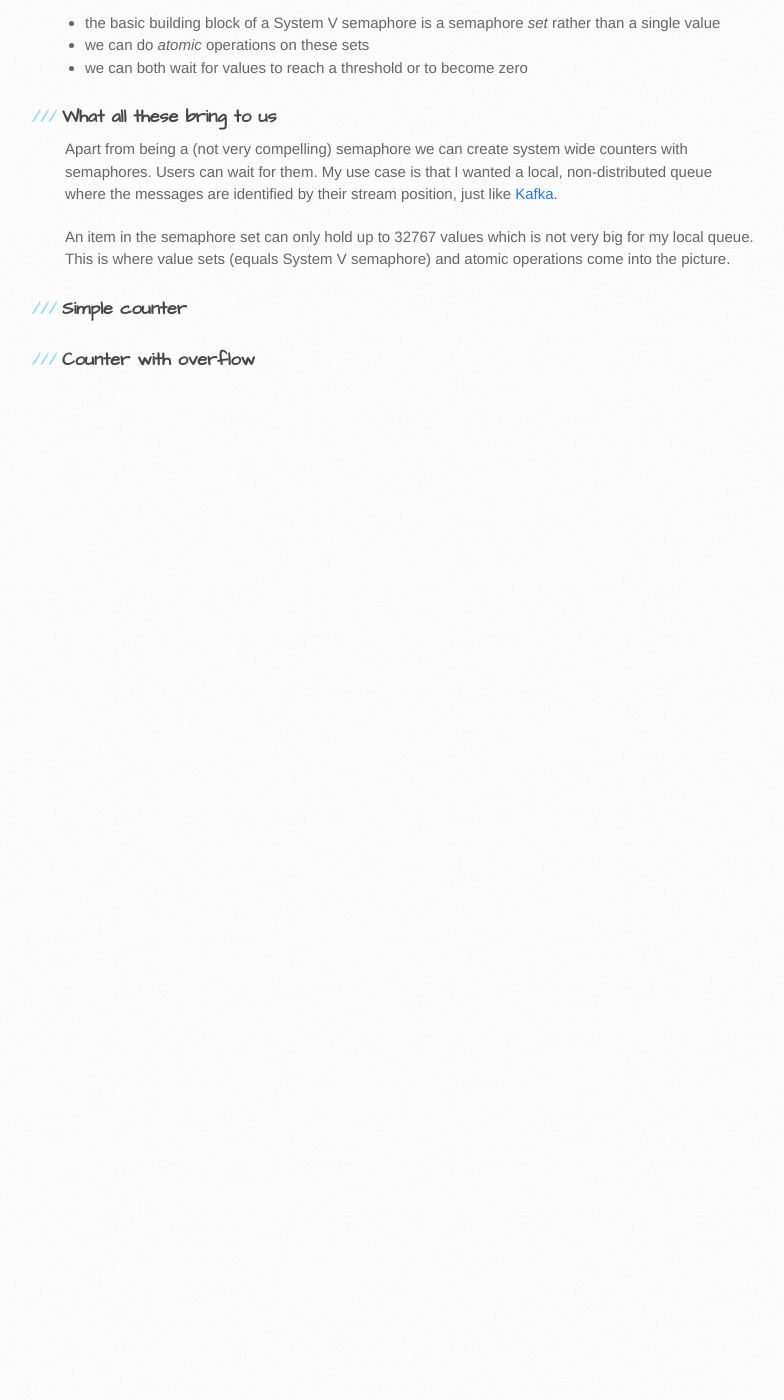
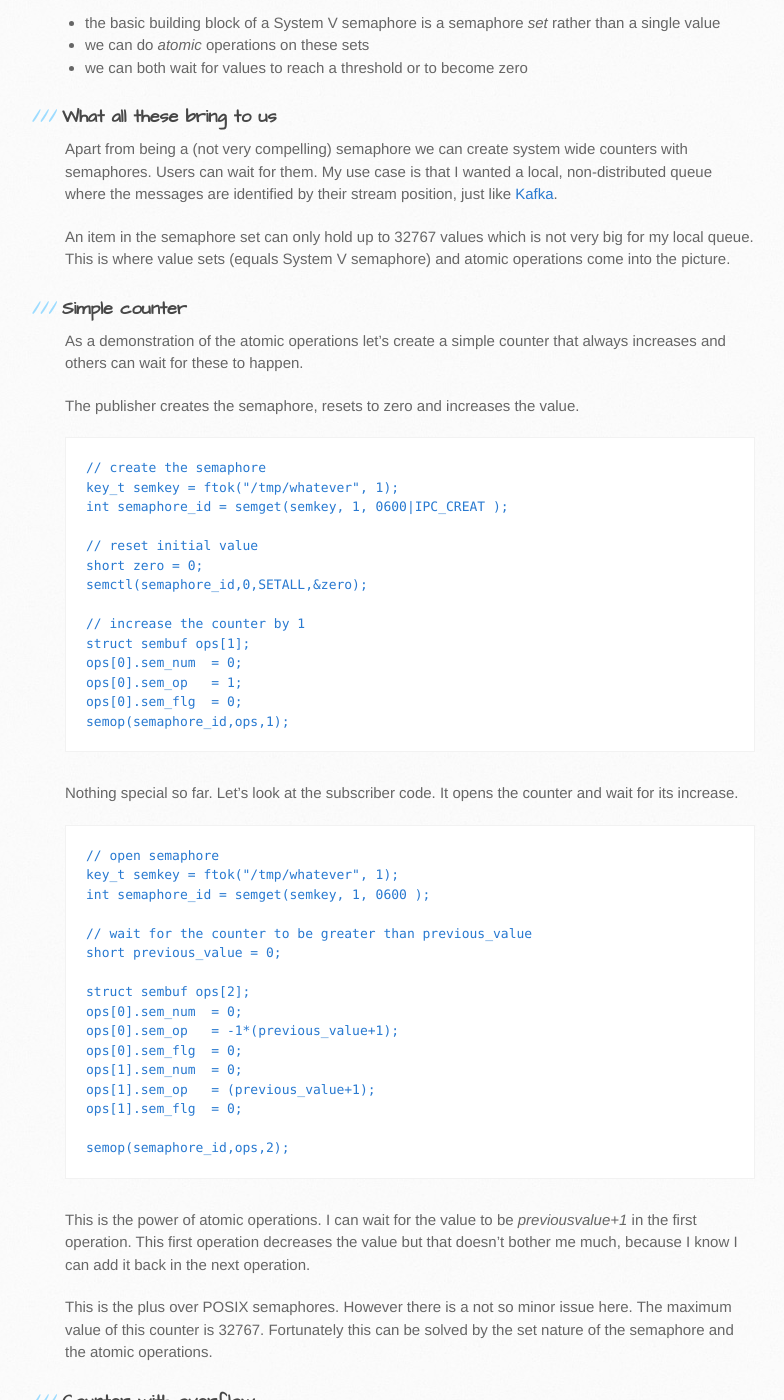
Before and after one commit to dbeck/dbeck.github.io, a Jekyll site: the page built from _posts/2015-06-12-system-five-semaphores.markdown, in a window 1280 px wide and 1400 px high, scrolled down 731 px. Shown: the whole window, without its empty margins (105-889 px from the left). Built offline with Jekyll 4.4.1, drawn with Linux system fonts in a browser that asks for light colours; Markdown is read by kramdown in place of the engine named in the settings; before the commit the page ends 1134 px from its top, so only the background shows below that.

Commit message:
More semaphores

```diff
--- a/_posts/2015-06-12-system-five-semaphores.markdown
+++ b/_posts/2015-06-12-system-five-semaphores.markdown
@@ -33,4 +33,46 @@ An item in the semaphore set can only hold up to 32767 values which is not very
 
 ### Simple counter
 
+As a demonstration of the atomic operations let's create a simple counter that always increases and others can wait for these to happen.
+
+The publisher creates the semaphore, resets to zero and increases the value.
+
+    // create the semaphore
+    key_t semkey = ftok("/tmp/whatever", 1);
+    int semaphore_id = semget(semkey, 1, 0600|IPC_CREAT );
+
+    // reset initial value
+    short zero = 0;
+    semctl(semaphore_id,0,SETALL,&zero);
+
+    // increase the counter by 1
+    struct sembuf ops[1];
+    ops[0].sem_num  = 0;
+    ops[0].sem_op   = 1;
+    ops[0].sem_flg  = 0;
+    semop(semaphore_id,ops,1);
+
+Nothing special so far. Let's look at the subscriber code. It opens the counter and wait for its increase.
+
+    // open semaphore
+    key_t semkey = ftok("/tmp/whatever", 1);
+    int semaphore_id = semget(semkey, 1, 0600 );
+
+    // wait for the counter to be greater than previous_value
+    short previous_value = 0;
+
+    struct sembuf ops[2];
+    ops[0].sem_num  = 0;
+    ops[0].sem_op   = -1*(previous_value+1);
+    ops[0].sem_flg  = 0;
+    ops[1].sem_num  = 0;
+    ops[1].sem_op   = (previous_value+1);
+    ops[1].sem_flg  = 0;
+
+    semop(semaphore_id,ops,2);
+
+This is the power of atomic operations. I can wait for the value to be _previousvalue+1_ in the first operation. This first operation decreases the value but that doesn't bother me much, because I know I can add it back in the next operation.
+
+This is the plus over POSIX semaphores. However there is a not so minor issue here. The maximum value of this counter is 32767. Fortunately this can be solved by the set nature of the semaphore and the atomic operations.
+
 ### Counter with overflow
```
